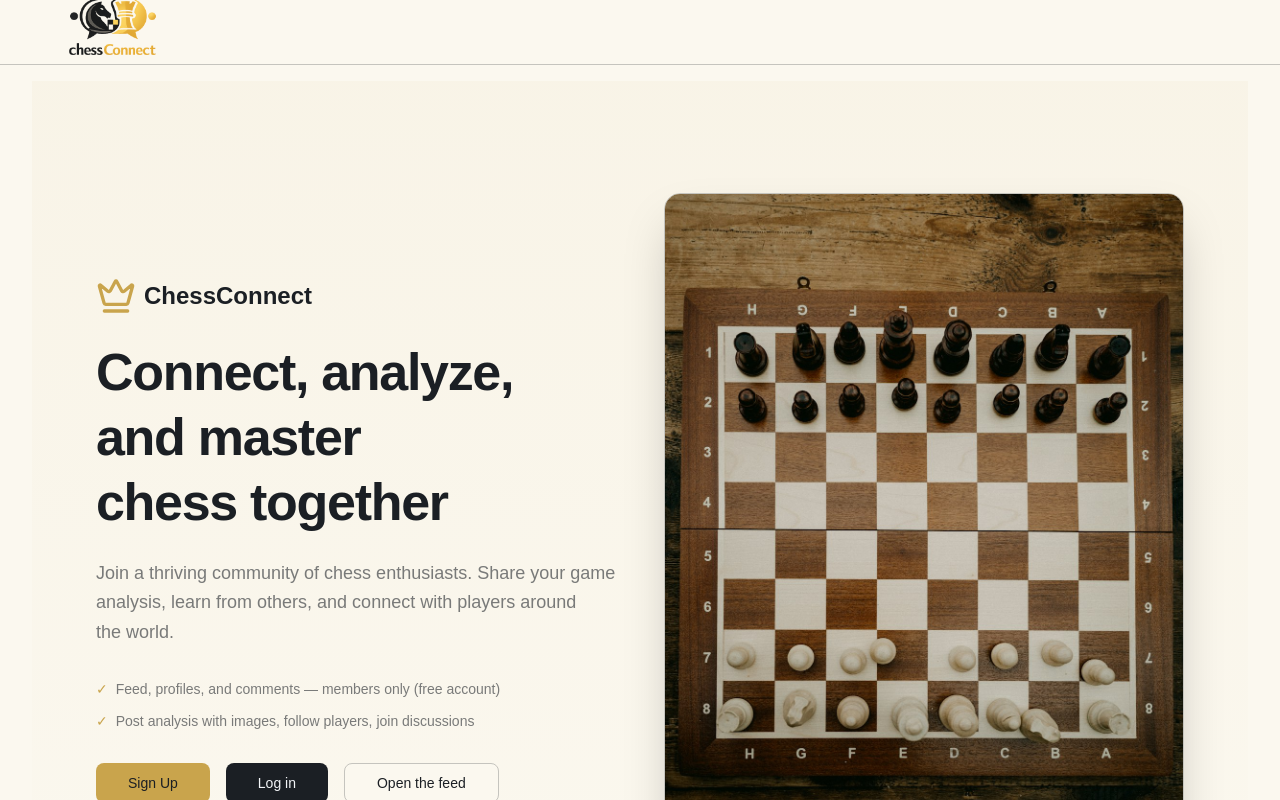
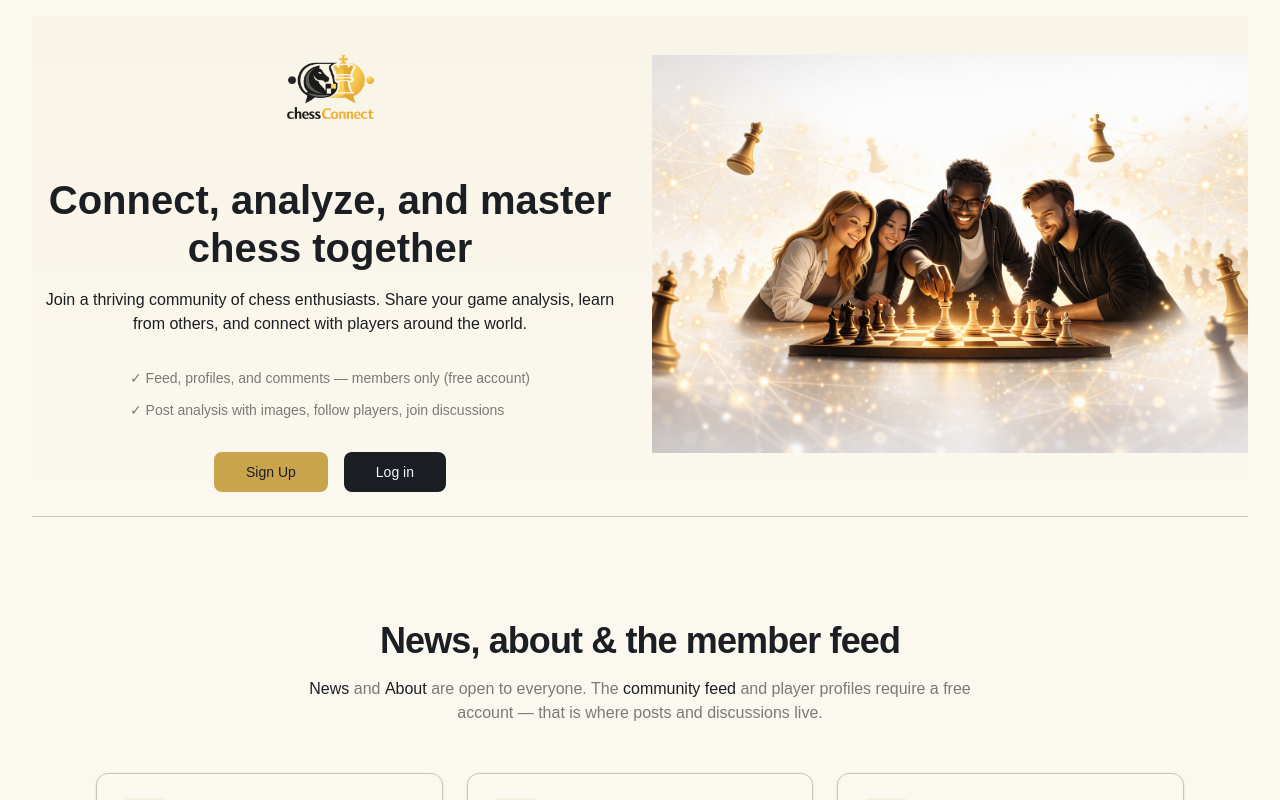
Before and after one commit to kostina-digital/chess-network-project, a Next.js app: page / in a window 1280 px wide. Shown: the top 800 px of the page. Built offline with nearby package versions, Linux system fonts and the light colour scheme; no server answers.

Commit message:
refactor Hero section

```diff
--- a/src/app/layout.tsx
+++ b/src/app/layout.tsx
@@ -1,6 +1,5 @@
 import "./globals.css";
 import { AuthProvider } from "@/components/auth/AuthProvider";
-import HeaderPublic from "@/components/layout/HeaderPublic";
 import FooterPublic from "@/components/layout/FooterPublic";
 
 export default function RootLayout({
@@ -10,10 +9,9 @@ export default function RootLayout({
 }>) {
   return (
     <html lang="en">
-      <body className="flex min-h-screen flex-col bg-background text-foreground antialiased">
+      <body className="flex min-h-screen flex-col bg-background text-foreground antialiased max-w-[1440px] mx-auto">
         <AuthProvider>
-          <HeaderPublic />
-          <main className="mx-auto min-h-0 w-full max-w-[1440px] flex-1 px-4 py-4 sm:px-6 lg:px-8">
+          <main className="min-h-0 w-full flex-1 px-4 py-4 sm:px-6 lg:px-8">
             {children}
           </main>
           <FooterPublic />
--- a/src/components/landingPage/heroSection.tsx
+++ b/src/components/landingPage/heroSection.tsx
@@ -1,69 +1,41 @@
 import Image from "next/image";
-import Link from "next/link";
-import { Crown } from "lucide-react";
-import HeroImg from "../../../public/images/HeroImg.jpeg";
+import HeroImg from "../../../public/images/HeroImgGold.png";
 import SignInBtn from "../buttons/signInBtn";
 import SignUpBtn from "../buttons/signUpBtn";
+import Logo from "../layout/Logo";
 
 export default function HeroSection() {
     return (
-    <section className="relative border-b border-border bg-gradient-to-b from-primary/5 to-background">
-      <div className="relative mx-auto max-w-6xl px-4 py-16 sm:px-6 sm:py-24 lg:px-8 lg:py-28">
-        <div className="grid items-center gap-12 lg:grid-cols-2 lg:gap-12">
-          <div className="flex flex-col items-center text-center lg:items-start lg:text-left">
-            <div className="mb-6 flex items-center gap-2">
-              <Crown className="h-9 w-9 text-primary sm:h-10 sm:w-10" aria-hidden />
-              <span className="text-xl font-semibold text-foreground sm:text-2xl">
-                ChessConnect
-              </span>
-            </div>
-            <h1 className="text-balance text-4xl font-bold leading-tight tracking-tight text-foreground sm:text-5xl lg:text-[3.25rem]">
+        <section className="flex relative border-b border-border bg-gradient-to-b from-primary/5 to-background gap-6 mb-6 pb-6">
+            <div className="flex flex-col items-center justify-center w-1/2 min-w-0">
+                <Logo />
+                <h1 className="h1-style">
                     Connect, analyze, and master chess together
                 </h1>
-            <p className="mt-6 max-w-xl text-pretty text-lg leading-relaxed text-muted-foreground">
+                <p className="p-style text-center">
                     Join a thriving community of chess enthusiasts. Share your game
                     analysis, learn from others, and connect with players around the
                     world.
                 </p>
                 <ul className="mt-8 flex max-w-md flex-col gap-3 text-left text-sm text-muted-foreground">
                     <li className="flex gap-2">
-                <span className="text-primary" aria-hidden>
-                  ✓
-                </span>
-                Feed, profiles, and comments — members only (free account)
+                        <p>✓ Feed, profiles, and comments — members only (free account)</p>
                     </li>
                     <li className="flex gap-2">
-                <span className="text-primary" aria-hidden>
-                  ✓
-                </span>
-                Post analysis with images, follow players, join discussions
+                        <p>✓ Post analysis with images, follow players, join discussions</p>
                     </li>
                 </ul>
-            <div className="mt-8 flex w-full max-w-md flex-col gap-4 sm:flex-row sm:flex-wrap sm:items-center sm:justify-center lg:justify-start">
+                <div className="mt-8 flex w-full max-w-md flex-col gap-4 sm:flex-row sm:flex-wrap sm:items-center sm:justify-center lg:justify-center">
                     <SignUpBtn />
                     <SignInBtn />
-              <Link
-                href="/login?redirect=%2Fblog"
-                className="inline-flex h-10 items-center justify-center rounded-lg border border-border bg-background px-8 text-sm font-medium text-foreground transition-colors hover:bg-muted"
-              >
-                Open the feed
-              </Link>
                 </div>
             </div>
-
-          <div className="relative mx-auto w-full max-w-lg lg:max-w-none">
-            <div className="overflow-hidden rounded-2xl border border-border shadow-2xl">
+            <div className="relative w-1/2 min-w-0 flex items-center justify-center m-0 p-0 overflow-hidden" >
                 <Image
                     src={HeroImg}
                     alt="Chess players collaborating over a board"
-                width={640}
-                height={520}
-                className="h-auto w-full object-cover"
-                priority
+                    className="h-auto w-full object-cover m-0 p-0"
                 />
-            </div>
-          </div>
-        </div>
             </div>
         </section>
     );
--- a/src/components/layout/HeaderPublic.tsx
+++ b/src/components/layout/HeaderPublic.tsx
@@ -6,12 +6,9 @@ import { useAuthUser } from "@/components/auth/useAuthUser";
 
 export default function Header() {
 
-  return (
-    <header className="w-full border-b border-border bg-background text-foreground">
-      <div className="mx-auto flex h-16 max-w-[1440px] items-center justify-between gap-4 px-4 sm:px-6 lg:px-8">
-        <Logo />
-
-      </div>
-    </header>
-  );
+    return (
+        <header className="w-full border-b border-border bg-background text-foreground">
+            <Logo />
+        </header>
+    );
 }
```
Also changed, not shown: public/images/HeroImgGold.png (added), 1 other file (tests, documents, lock files or other folders). Lines whose indentation alone changed are shown as unchanged.
